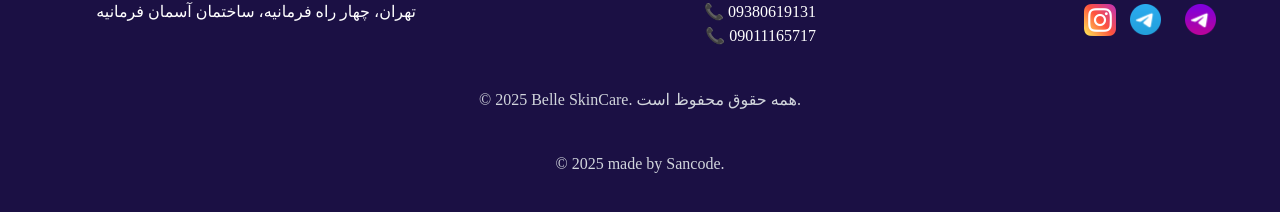
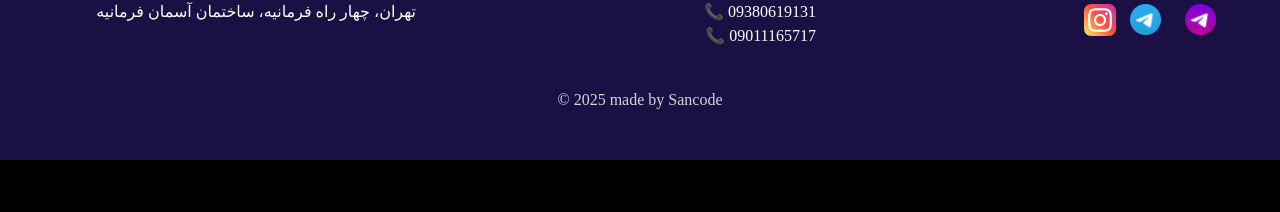
Before and after one commit to Ronia369/belle-skin-care, a Next.js app: page / in a window 1280 px wide. Shown: the part 3173-3385 px from the top of the page. After the commit the page ends 3333 px from the top, so only its background shows below. Built offline with nearby package versions, Linux system fonts and the light colour scheme.

Commit message:
Update page.jsx

```diff
--- a/app/(root)/(home)/page.jsx
+++ b/app/(root)/(home)/page.jsx
@@ -200,10 +200,7 @@ function Page() {
           </div>
         </div>
         <p className="text-center mt-10 text-gray-300">
-          © 2025 Belle SkinCare. همه حقوق محفوظ است.
-        </p>
-        <p className="text-center mt-10 text-gray-300">
-          © 2025 made by Sancode.
+          © 2025 made by <a href="" >Sancode</a>
         </p>
       </footer>
     </div>
```
